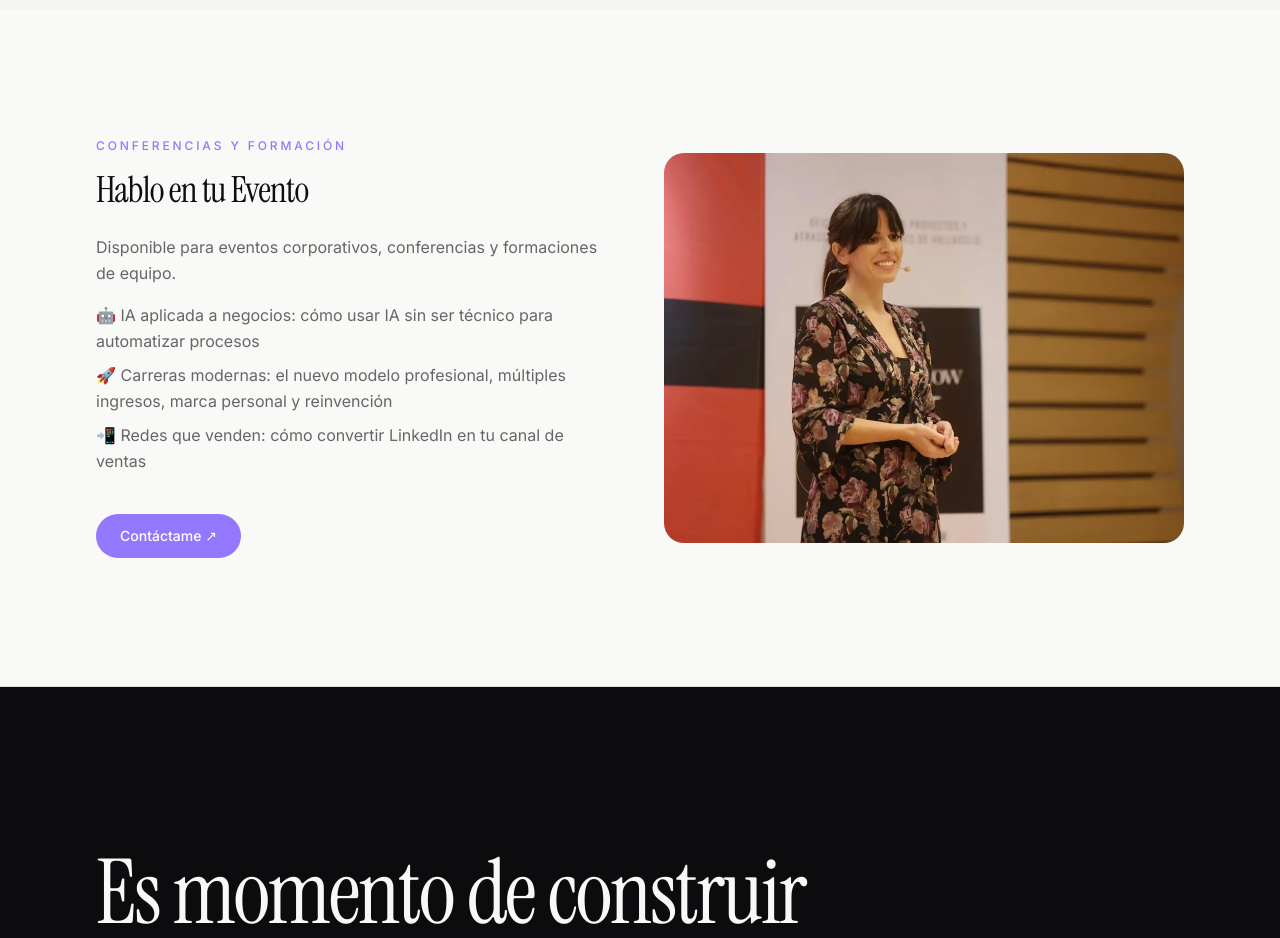
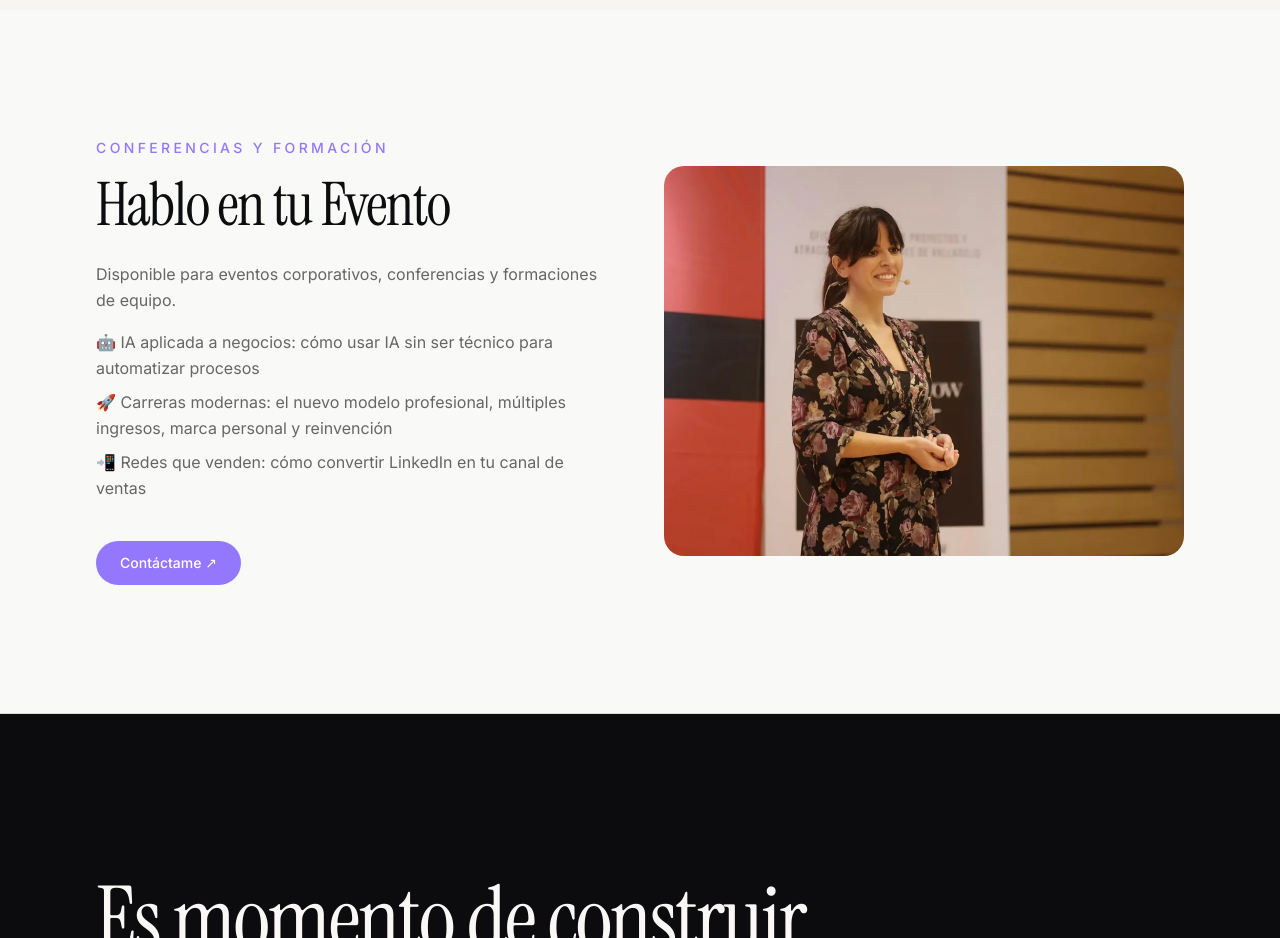
Before and after one commit to marcog-88/mariagarai, a React (Vite) app: page / in a window 1280 px wide. Shown: the part 7800-8738 px from the top of the page. Built offline with nearby package versions, Linux system fonts and the light colour scheme; the HTML template or start-up script is replaced by a standard one.

Commit message:
Speaking: headline uses display-md to match Newsletter and other sections
Co-Authored-By: Claude Sonnet 4.6 <noreply@anthropic.com>

```diff
--- a/src/components/home/Speaking.tsx
+++ b/src/components/home/Speaking.tsx
@@ -12,12 +12,12 @@ export const Speaking = () => {
           {/* Left column */}
           <div>
             <p
-              className="mb-4 text-xs font-medium uppercase tracking-[0.24em]"
+              className="mb-4 text-xs md:text-sm font-medium uppercase tracking-[0.24em]"
               style={{ color: "#9378fe" }}
             >
               Conferencias y Formación
             </p>
-            <h2 className="font-serif text-3xl md:text-4xl tracking-tight leading-snug" style={{ color: "#0c0d0e" }}>
+            <h2 className="display-md" style={{ color: "#0c0d0e" }}>
               Hablo en tu Evento
             </h2>
             <p className="mt-6 text-base leading-relaxed" style={{ color: "#666" }}>
```
